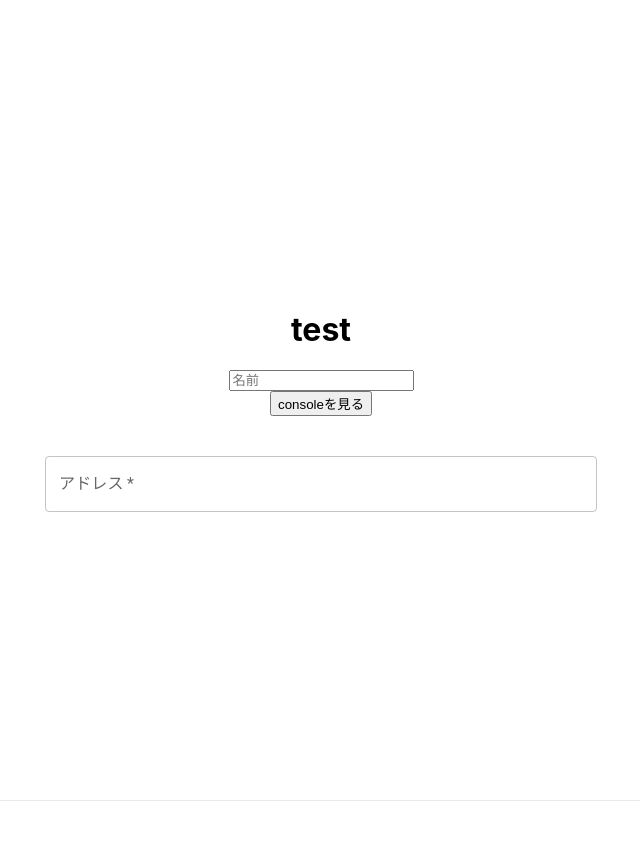
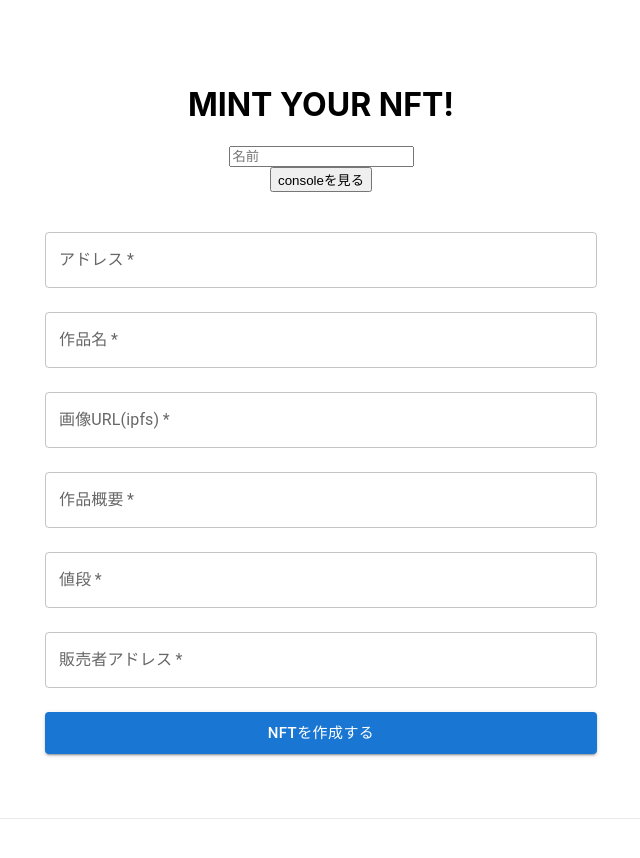
Before and after one commit to gaiax/nft-register-service, a Next.js app in the folder nft-frontend/front/: page / in a window 1280 px wide. Shown: the top 858 px of the page, without its empty margins (319-959 px from the left). Built offline with nearby package versions, Linux system fonts and the light colour scheme.

Commit message:
mintFormの作成

```diff
--- a/nft-frontend/front/pages/index.tsx
+++ b/nft-frontend/front/pages/index.tsx
@@ -30,10 +30,9 @@ const Home: NextPage = () => {
       </Head>
 
       <main className={styles.main}>
-        <h1>test</h1>
+        <h1>MINT YOUR NFT!</h1>
         <input type="text" placeholder="名前" onChange={(e)=>{setMessage(e.target.value)} }/>
         <button onClick={handle}>consoleを見る</button>
-        {/* <Handle /> */}
 
         <Container maxWidth="sm" sx={{ pt: 5 }}>
           <Stack spacing={3}>
@@ -41,6 +40,34 @@ const Home: NextPage = () => {
               required
               label="アドレス"
             />
+            <TextField
+              required
+              label="作品名"
+            />
+            <TextField
+              required
+              label="画像URL(ipfs)"
+            />
+            <TextField
+              required
+              label="作品概要"
+            />
+            <TextField
+              required
+              label="値段"
+            />
+            <TextField
+              required
+              label="販売者アドレス"
+            />
+            <Button
+              color="primary"
+              variant="contained"
+              size="large"
+              // onClick={}
+            >
+              NFTを作成する
+            </Button>
           </Stack>
         </Container>
       </main>
```
